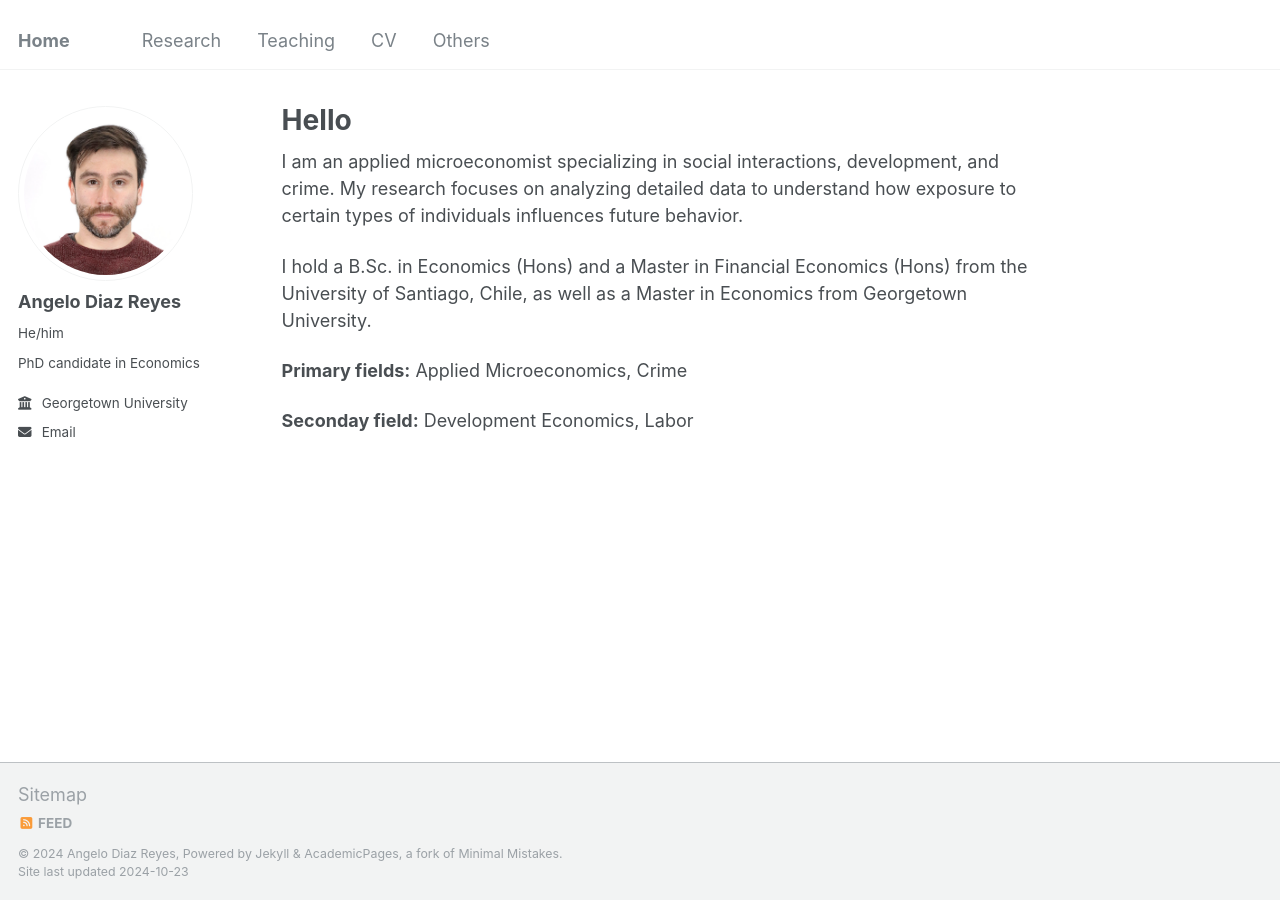
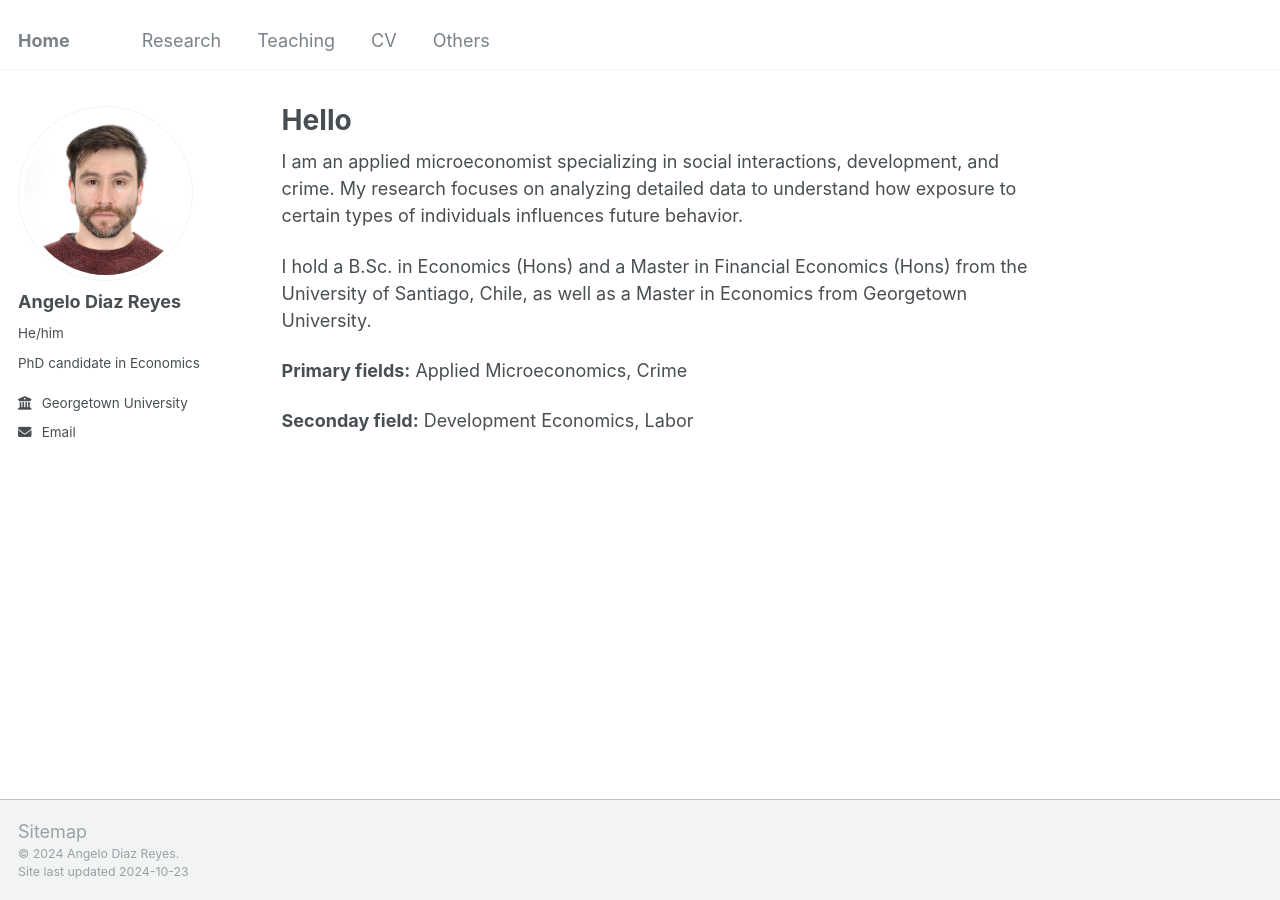
Before and after one commit to angelodiazreyes/angelodiazreyes.github.io, a Jekyll site: the page built from _pages/about.md, in a window 1280 px wide. Built offline with Jekyll 4.4.1, drawn with Linux system fonts in a browser that asks for light colours.

Commit message:
Update footer.html

```diff
--- a/_includes/footer.html
+++ b/_includes/footer.html
@@ -1,25 +1,4 @@
-{% include base_path %}
-
-{% if site.author.github or site.author.bitbucket or site.atom_feed.hide != true %}
-<div class="page__footer-follow">
-  <ul class="social-icons">
-    {% if site.data.ui-text[site.locale].follow_label %}
-      <li><strong>{{ site.data.ui-text[site.locale].follow_label }}</strong></li>
-    {% endif %}
-    {% if site.author.github %}
-      <li><a href="http://github.com/{{ site.author.github }}"><i class="fab fa-github" aria-hidden="true"></i> GitHub</a></li>
-    {% endif %}
-    {% if site.author.bitbucket %}
-      <li><a href="http://bitbucket.org/{{ site.author.bitbucket }}"><i class="fab fa-bitbucket" aria-hidden="true"></i> Bitbucket</a></li>
-    {% endif %}
-    {% if site.atom_feed.hide != true %}
-    <li><a href="{% if site.atom_feed.path %}{{ site.atom_feed.path }}{% else %}{{ base_path }}/feed.xml{% endif %}"><i class="fa fa-fw fa-rss-square" aria-hidden="true"></i> {{ site.data.ui-text[site.locale].feed_label | default: "Feed" }}</a></li>
-    {% endif %}
-  </ul>
-</div>
-{% endif %}
-
 <div class="page__footer-copyright">
-  &copy; {{ site.time | date: '%Y' }} {{ site.name | default: site.title }}, {{ site.data.ui-text[site.locale].powered_by | default: "Powered by" }} <a href="http://jekyllrb.com" rel="nofollow">Jekyll</a> &amp; <a href="https://github.com/academicpages/academicpages.github.io">AcademicPages</a>, a fork of <a href="https://mademistakes.com/work/minimal-mistakes-jekyll-theme/" rel="nofollow">Minimal Mistakes</a>.<br />
+  &copy; {{ site.time | date: '%Y' }} {{ site.name | default: site.title }}.<br />
   Site last updated {{ "now" | date: '%Y-%m-%d' %}}
 </div>
```
